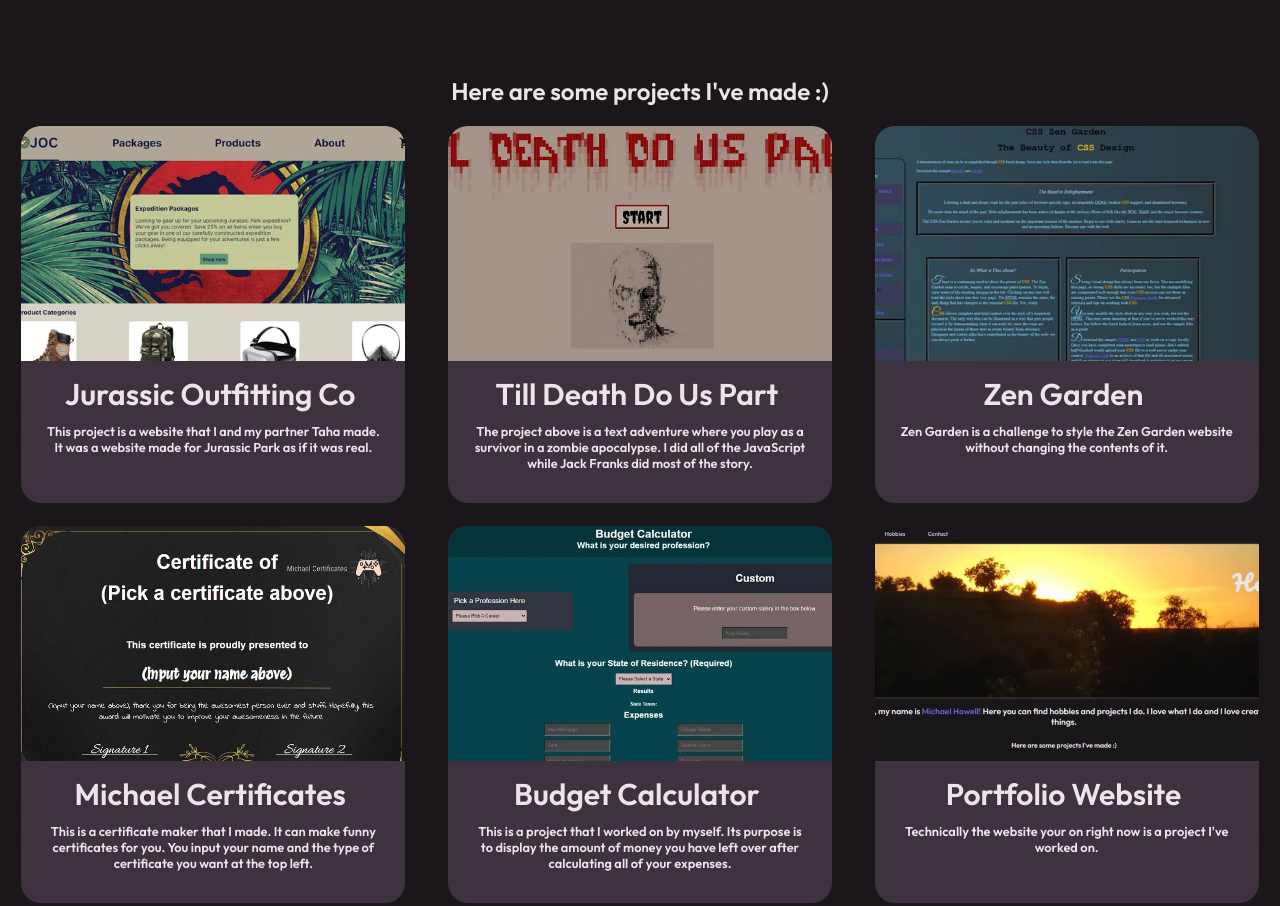
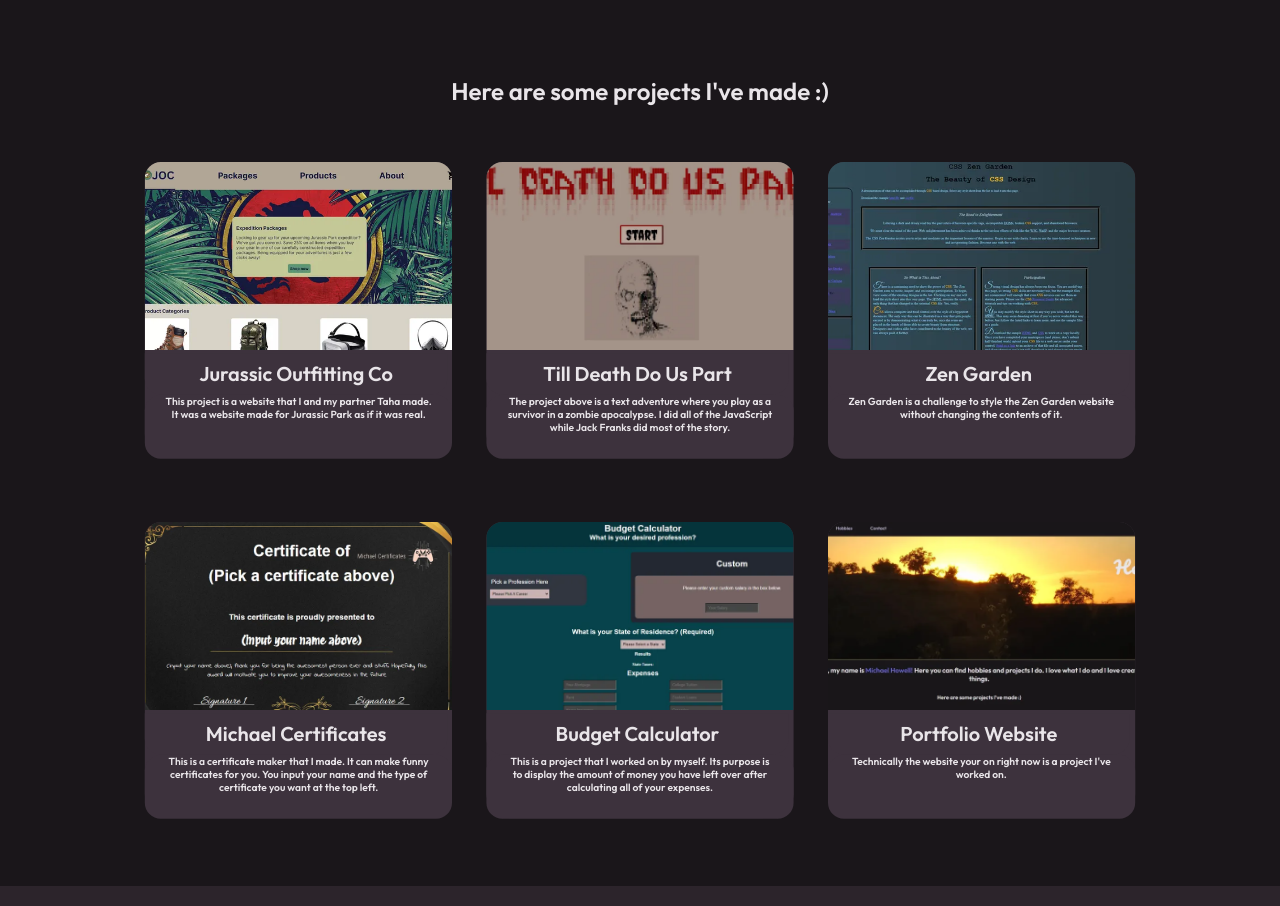
Before and after one commit to MichaelHowe11/portfolio2, a plain HTML site: page index.html in a window 1280 px wide. Shown: the part 860-1766 px from the top of the page. Drawn offline with Linux system fonts and the light colour scheme.

Commit message:
scale update

```diff
--- a/styles/style.css
+++ b/styles/style.css
@@ -117,12 +117,13 @@ a {
     display: flex;
     justify-content: space-around;
     flex-wrap: wrap;
+    scale: 0.8;
+    will-change: contents;
 }
 
 .projects section {
     width: 30%;
     height: 45vh;
-    margin-bottom: 5vh;
     background-color: #3d323d;
     border-radius: 20px;
     padding: 0;
@@ -131,6 +132,8 @@ a {
     box-sizing: border-box;
     padding-bottom: 3vh;
 }
+
+
 
 .projects section h3 {
     background-color: #3d323d;
@@ -142,7 +145,7 @@ a {
     left: 0;
     width: 85%;
     margin: 0;
-    font-size: 30px;
+    font-size: 25px;
 }
 
 .projects section h3,
@@ -152,9 +155,7 @@ a {
     text-align: center;
 }
 
-.projects h3 {
-    font-size: 25px;
-}
+
 
 .projects p {
     font-size: 1vw;
@@ -219,9 +220,6 @@ a {
     left: 50%;
     text-align: center;
     transform: translateX(-50%);
-    display: flex;
-    align-items: center;
-    justify-content: center;
     background-color: rgba(0, 0, 0, 0.8);
     color: white;
     padding: 10px;
```
